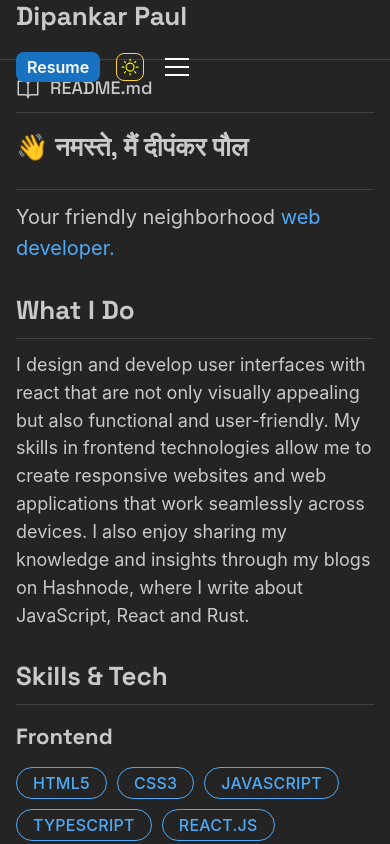
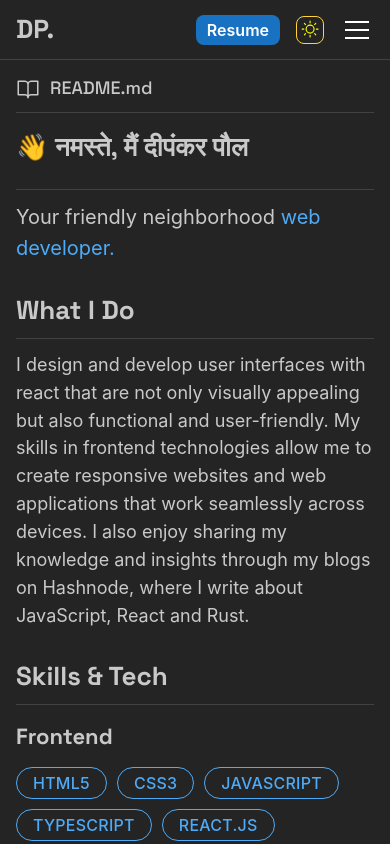
Before and after one commit to iamdipankarpaul/Dipankar-Paul-Portfolio-Website, a React (Vite) app: page / in a window 390 px wide. Shown: the top 844 px of the page. Built offline with nearby package versions, Linux system fonts and the light colour scheme.

Commit message:
logo name short for mobile

```diff
--- a/src/layout/AppHeader.jsx
+++ b/src/layout/AppHeader.jsx
@@ -1,8 +1,11 @@
 import { Link } from "react-router-dom";
 import { Burger, Group, Title, Button } from "@mantine/core";
 import ThemeToggleButton from "../components/applayout/ThemeToggleButton";
+import { useMediaQuery } from "@mantine/hooks";
 
 const AppHeader = ({ opened, toggleNavbar }) => {
+  const isMobile = useMediaQuery("(max-width: 768px)");
+
   return (
     <Group h="100%" px="md" justify="space-between">
       <Title
@@ -13,7 +16,7 @@ const AppHeader = ({ opened, toggleNavbar }) => {
         style={{ color: "var(--mantine-color-text)" }}
         td="none"
       >
-        Dipankar Paul
+        {isMobile ? "DP." : "Dipankar Paul"}
       </Title>
       <Group>
         <Button
```
Also changed, not shown: src/layout/AppNavbar.jsx (+8 -0 lines).
